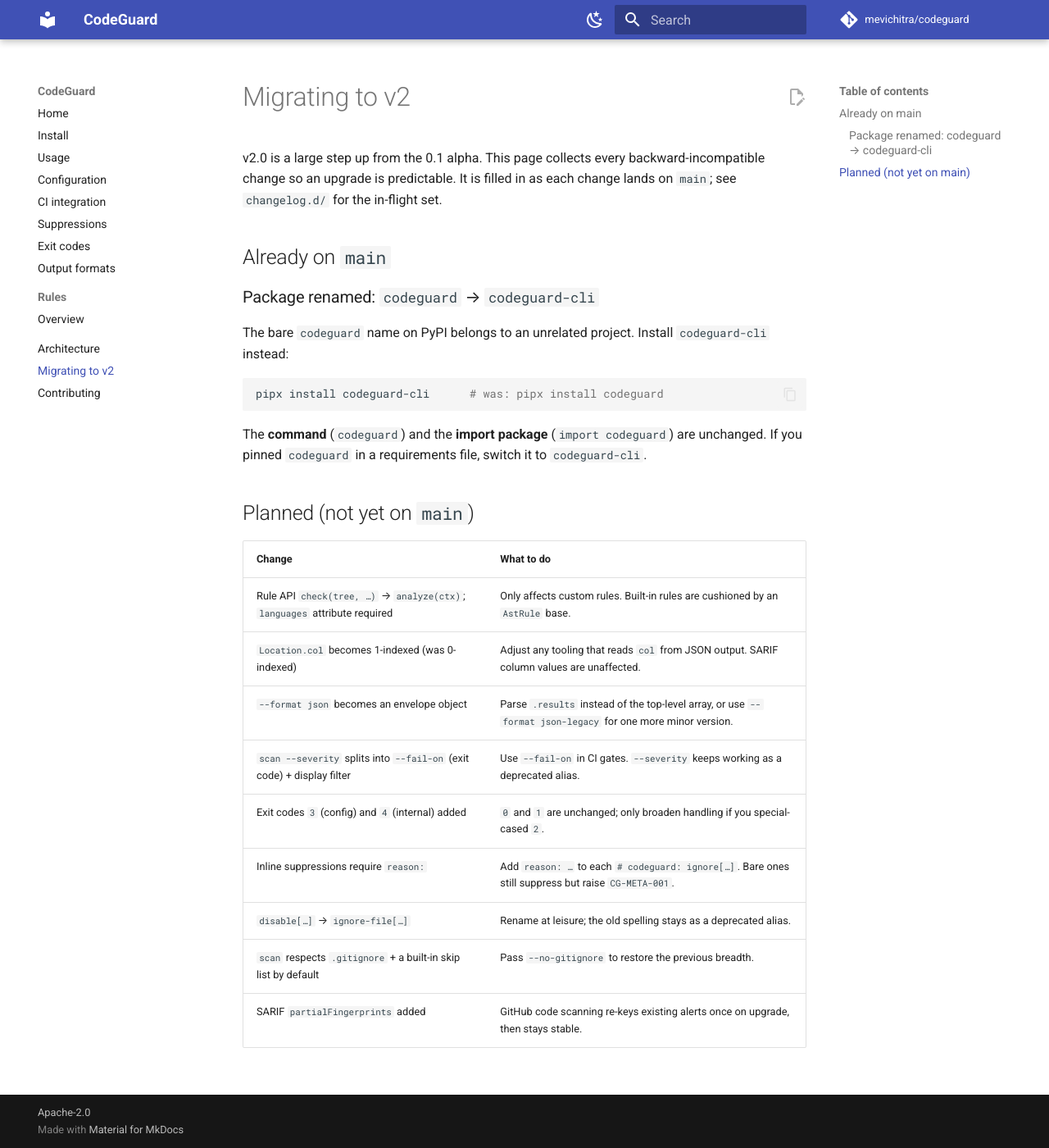
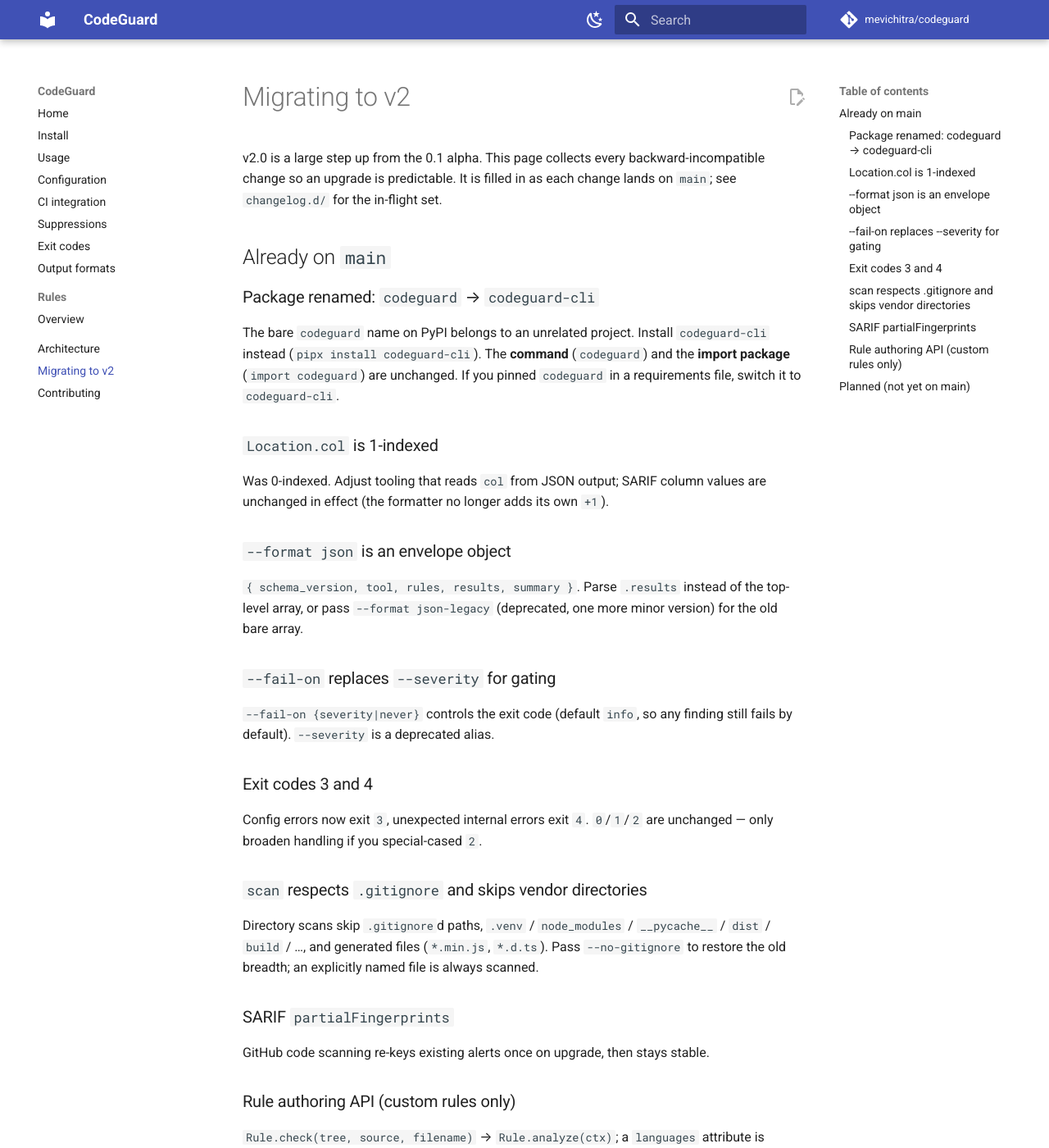
Before and after one commit to mevichitra/codeguard, an MkDocs documentation site: the page built from docs/migration-v2.md, in a window 1280 px wide and 1400 px high. Shown: the whole window at 82% size. Built offline with MkDocs 1.6.1 and Material for MkDocs 9.7.7, drawn with Linux system fonts in a browser that asks for light colours; comment, search, counter and statistics services are not loaded; some of the changed text lies outside the part shown.

Commit message:
ci+docs: list-rules in build-smoke; fill in the v2 migration guide
Part of CodeGuard v2.0 milestone M3.

Co-Authored-By: Claude Sonnet 5 <noreply@anthropic.com>
Claude-Session: https://claude.ai/code/session_01Ns8nzU3Xf4TMBiwc68QJSe
Signed-off-by: mevichitra <mevichitra@gmail.com>

````diff
--- /dev/null
+++ b/changelog.d/+m3-migration-doc.doc.md
@@ -0,0 +1 @@
+Filled in the "Migrating to v2" guide with the changes that have landed (package rename, 1-indexed columns, JSON envelope, `--fail-on`, exit codes 3/4, gitignore-aware discovery, rule API).
--- a/docs/migration-v2.md
+++ b/docs/migration-v2.md
@@ -9,26 +9,51 @@ change lands on `main`; see `changelog.d/` for the in-flight set.
 ### Package renamed: `codeguard` → `codeguard-cli`
 
 The bare `codeguard` name on PyPI belongs to an unrelated project. Install
-`codeguard-cli` instead:
+`codeguard-cli` instead (`pipx install codeguard-cli`). The **command**
+(`codeguard`) and the **import package** (`import codeguard`) are unchanged. If
+you pinned `codeguard` in a requirements file, switch it to `codeguard-cli`.
 
-```bash
-pipx install codeguard-cli      # was: pipx install codeguard
-```
+### `Location.col` is 1-indexed
 
-The **command** (`codeguard`) and the **import package** (`import codeguard`) are
-unchanged. If you pinned `codeguard` in a requirements file, switch it to
-`codeguard-cli`.
+Was 0-indexed. Adjust tooling that reads `col` from JSON output; SARIF column
+values are unchanged in effect (the formatter no longer adds its own `+1`).
+
+### `--format json` is an envelope object
+
+`{ schema_version, tool, rules, results, summary }`. Parse `.results` instead of
+the top-level array, or pass `--format json-legacy` (deprecated, one more minor
+version) for the old bare array.
+
+### `--fail-on` replaces `--severity` for gating
+
+`--fail-on {severity|never}` controls the exit code (default `info`, so any
+finding still fails by default). `--severity` is a deprecated alias.
+
+### Exit codes 3 and 4
+
+Config errors now exit `3`, unexpected internal errors exit `4`. `0`/`1`/`2` are
+unchanged — only broaden handling if you special-cased `2`.
+
+### `scan` respects `.gitignore` and skips vendor directories
+
+Directory scans skip `.gitignore`d paths, `.venv` / `node_modules` /
+`__pycache__` / `dist` / `build` / …, and generated files (`*.min.js`,
+`*.d.ts`). Pass `--no-gitignore` to restore the old breadth; an explicitly named
+file is always scanned.
+
+### SARIF `partialFingerprints`
+
+GitHub code scanning re-keys existing alerts once on upgrade, then stays stable.
+
+### Rule authoring API (custom rules only)
+
+`Rule.check(tree, source, filename)` → `Rule.analyze(ctx)`; a `languages`
+attribute is required. Built-in Python rules subclass `AstRule` and keep
+`check_ast(tree, source, filename)` unchanged.
 
 ## Planned (not yet on `main`)
 
 | Change | What to do |
 |---|---|
-| Rule API `check(tree, …)` → `analyze(ctx)`; `languages` attribute required | Only affects custom rules. Built-in rules are cushioned by an `AstRule` base. |
-| `Location.col` becomes 1-indexed (was 0-indexed) | Adjust any tooling that reads `col` from JSON output. SARIF column values are unaffected. |
-| `--format json` becomes an envelope object | Parse `.results` instead of the top-level array, or use `--format json-legacy` for one more minor version. |
-| `scan --severity` splits into `--fail-on` (exit code) + display filter | Use `--fail-on` in CI gates. `--severity` keeps working as a deprecated alias. |
-| Exit codes `3` (config) and `4` (internal) added | `0` and `1` are unchanged; only broaden handling if you special-cased `2`. |
 | Inline suppressions require `reason:` | Add `reason: …` to each `# codeguard: ignore[…]`. Bare ones still suppress but raise `CG-META-001`. |
 | `disable[…]` → `ignore-file[…]` | Rename at leisure; the old spelling stays as a deprecated alias. |
-| `scan` respects `.gitignore` + a built-in skip list by default | Pass `--no-gitignore` to restore the previous breadth. |
-| SARIF `partialFingerprints` added | GitHub code scanning re-keys existing alerts once on upgrade, then stays stable. |
````
Also changed, not shown: 1 other file.
